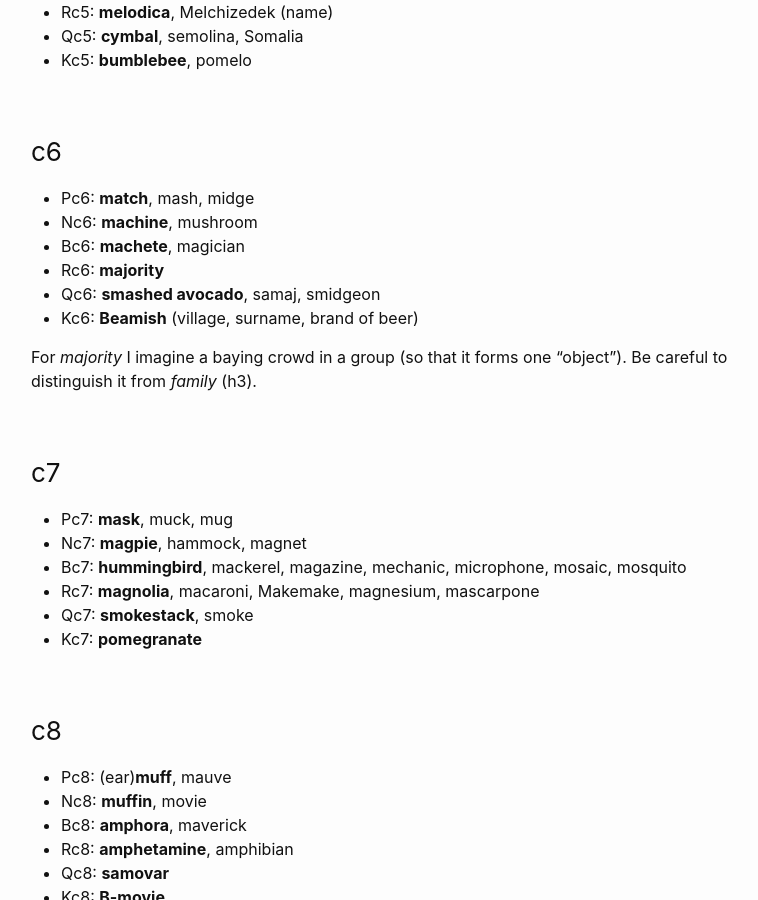
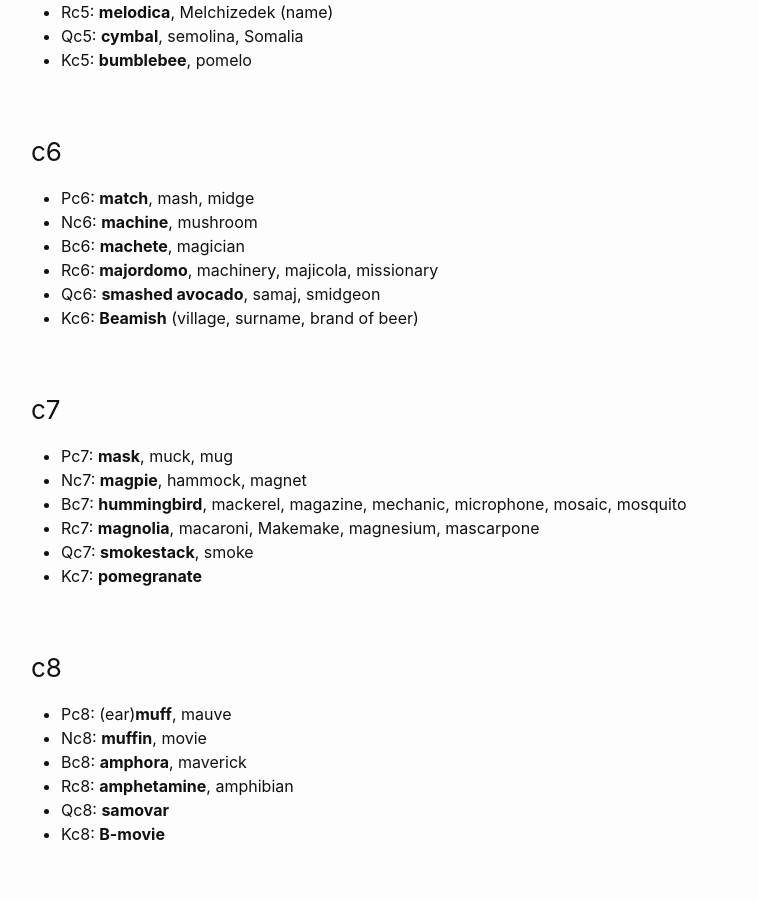
Before and after one commit to liontailedmacaque/liontailedmacaque.github.io, a Jekyll site: the page built from chessmemorypalace/picturewords.md, in a window 1280 px wide and 900 px high, scrolled down 5885 px. Shown: the whole window, without its empty margins (239-997 px from the left). Built offline with Jekyll 4.4.1, drawn with Linux system fonts in a browser that asks for light colours.

Commit message:
Update picturewords.md

```diff
--- a/chessmemorypalace/picturewords.md
+++ b/chessmemorypalace/picturewords.md
@@ -275,11 +275,10 @@
 - Pc6: **match**, mash, midge
 - Nc6: **machine**, mushroom
 - Bc6: **machete**, magician
-- Rc6: **majority**
+- Rc6: **majordomo**, machinery, majicola, missionary
 - Qc6: **smashed avocado**, samaj, smidgeon
 - Kc6: **Beamish** (village, surname, brand of beer)
 
-For *majority* I imagine a baying crowd in a group (so that it forms one "object"). Be careful to distinguish it from *family* (h3).
 
 
 ### c7
```
